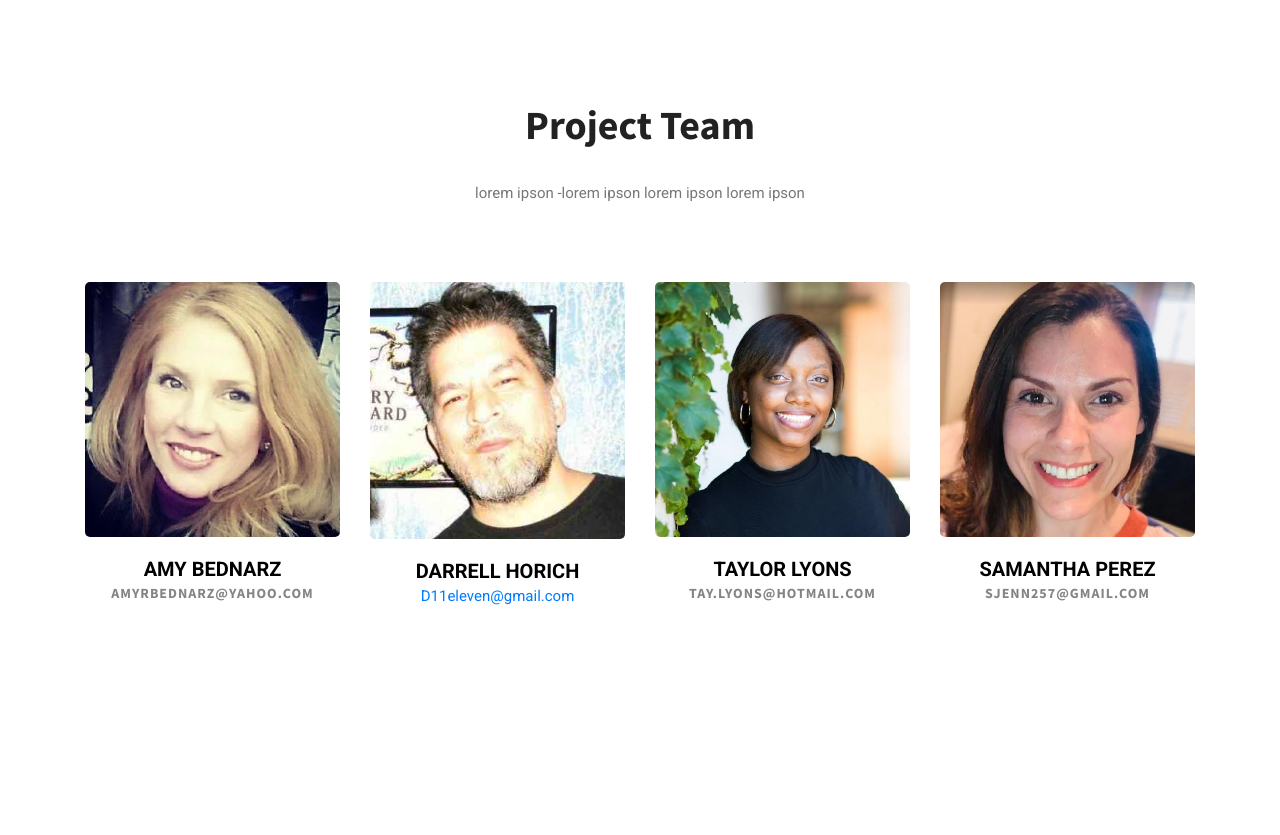
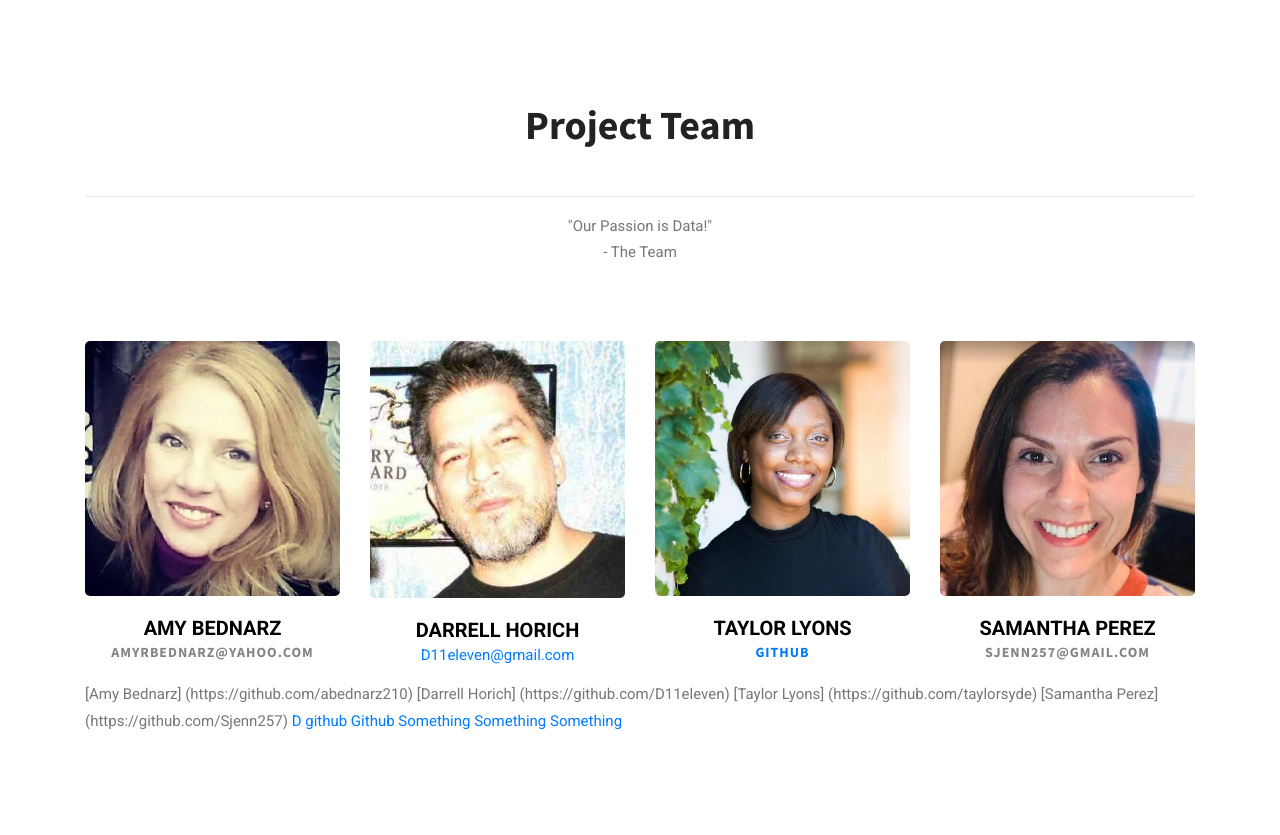
Before and after one commit to D11eleven/VAX_SIDE_PROJ, a Flask app: page /team in a window 1280 px wide. Shown: the part 69-904 px from the top of the page. Before the commit the page ends 674 px from the top, so only its background shows below. Run offline with Flask 2, Linux system fonts and the light colour scheme; some libraries are stand-ins or nearby versions.

Commit message:
team page maint

```diff
--- a/templates/team.html
+++ b/templates/team.html
@@ -194,8 +194,9 @@ WEBSITE: https://themefisher.com
           <h3>
             Project Team
           </h3>
-          <p>lorem ipson -lorem ipson lorem ipson lorem ipson
-            <brlorem ipson lorem ipson lorem ipson oaches to costrategy...</p>
+          <hr>
+          <p>"Our Passion is Data!"
+            <br> - The Team </p>
         </div>
         <!-- Nav tabs -->
         <div class="tabs">
@@ -242,7 +243,7 @@ WEBSITE: https://themefisher.com
                 <div class="team-person text-center">
                   <img loading="lazy" src="../static/images/team/Taylor.jpg" class="img-fluid" alt="team">
                   <h6>Taylor Lyons</h6>
-                  <p>tay.lyons@hotmail.com</p>
+                  <p><a href=https://github.com/taylorsyde> Github </a></p>
                   <!-- <p>Eye Specialist</p> -->
                 </div>
               </div>
@@ -255,6 +256,24 @@ WEBSITE: https://themefisher.com
               </div>
             </div>
           </div>
+
+
+
+          [Amy Bednarz]     (https://github.com/abednarz210)
+       [Darrell Horich]      (https://github.com/D11eleven)
+          [Taylor Lyons]      (https://github.com/taylorsyde)
+           [Samantha Perez]   (https://github.com/Sjenn257)
+
+           <a href=https://github.com/D11eleven> D github </a>
+           <a href=https://github.com/taylorsyde> Github </a>
+<!-- or -->
+<a href="https://www.something.com"> Something </a>
+
+
+<a href="http://www.something.com"> Something </a>
+<!-- or -->
+<a href="https://www.something.com"> Something </a>
+
           <!--End single tab content-->
           <!--Start single tab content-->
           <!-- <div class="team-members tab-pane fade" id="event-planning">
```
